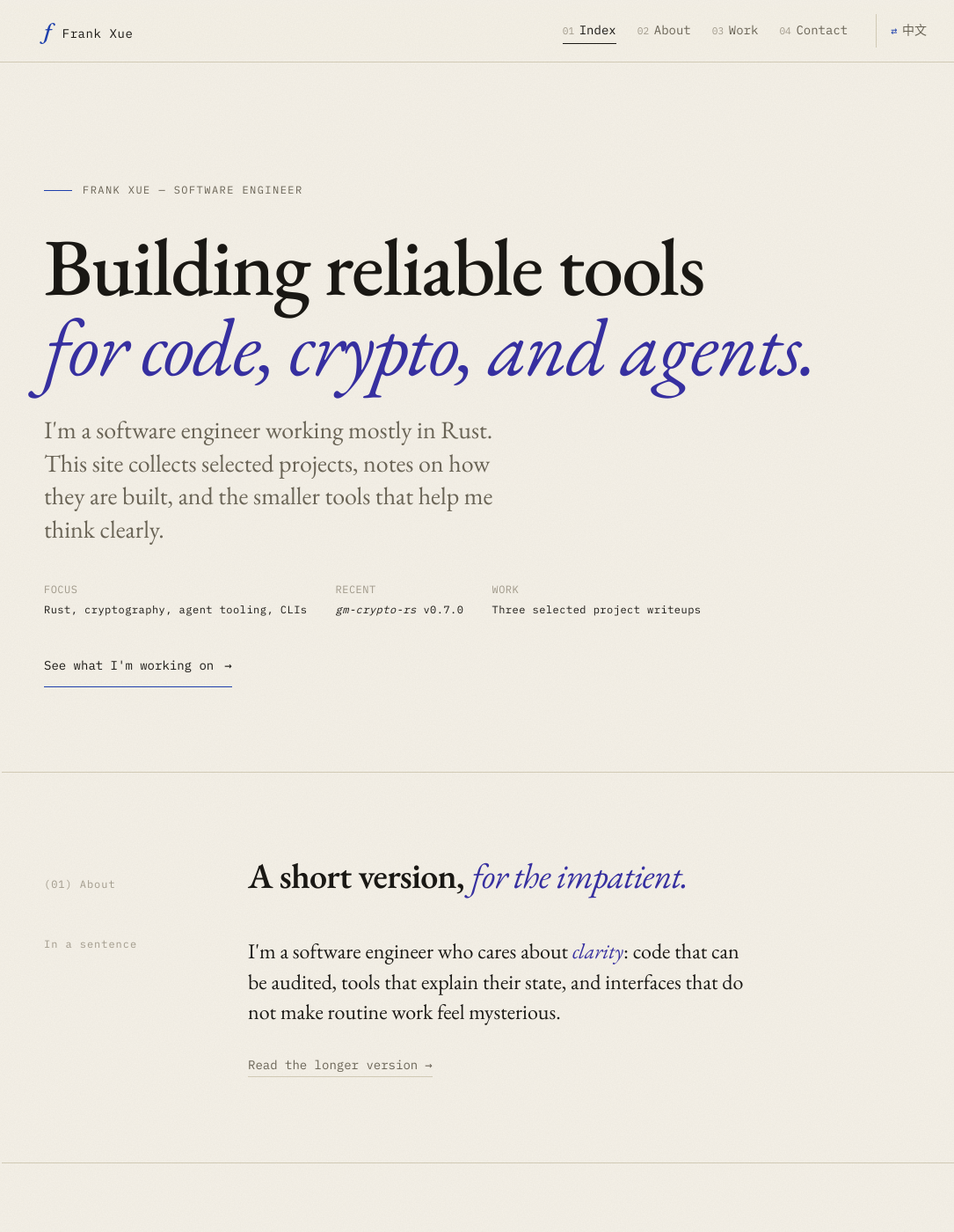
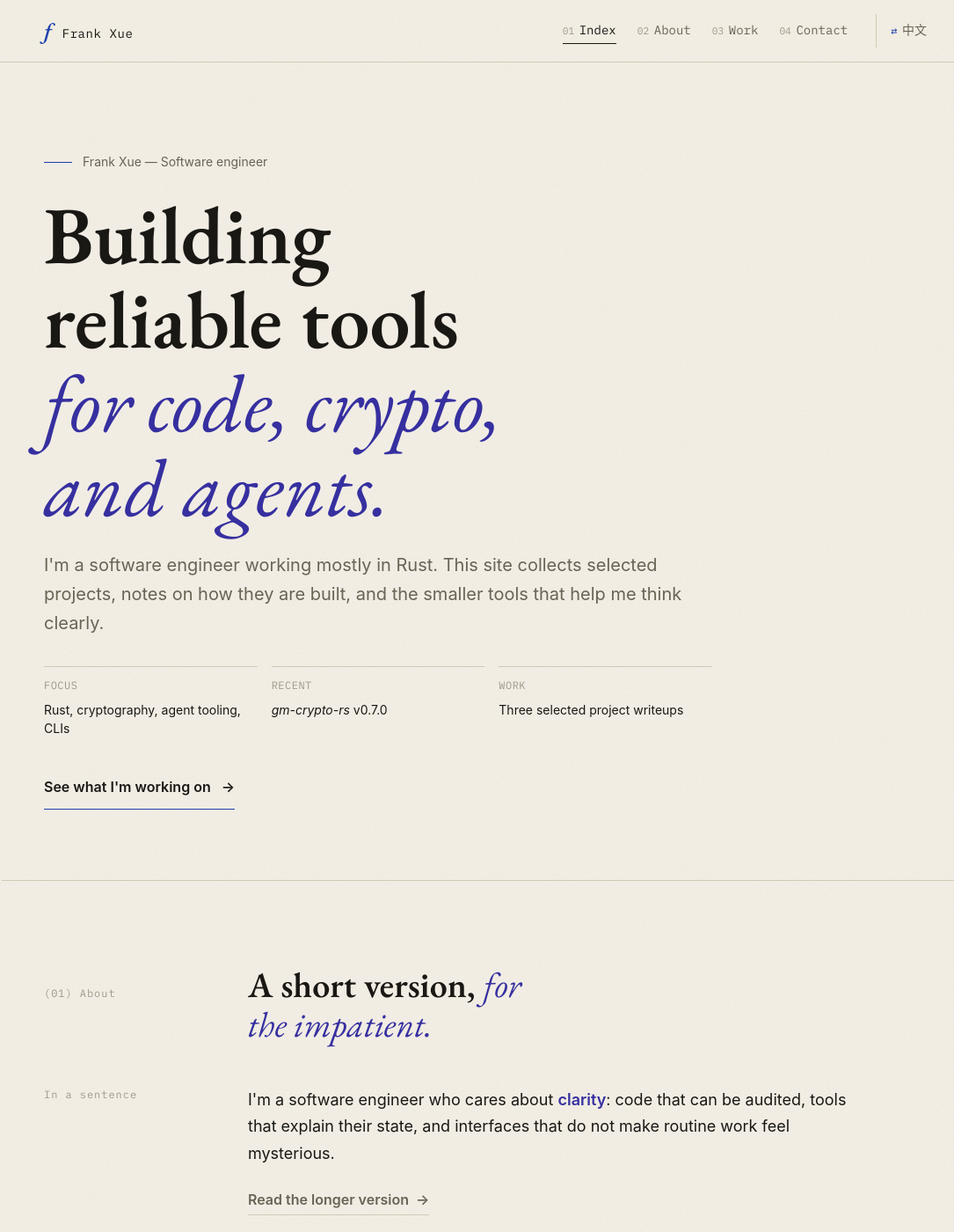
Before and after one commit to frankxue831/frankxue831.github.io, a Jekyll site: the page built from index.html, in a window 1280 px wide and 1400 px high. Shown: the whole window at 88% size, without its empty margins (88-1173 px from the left). Built offline with Jekyll 4.4.1, drawn with Linux system fonts in a browser that asks for light colours.

Commit message:
feat: tune home page readability styles

```diff
--- a/assets/css/style.css
+++ b/assets/css/style.css
@@ -398,9 +398,10 @@ body.lang-zh .page-header__lede {
     font-family: var(--serif);
     font-weight: 600;
     font-size: var(--text-4xl);
-    line-height: 1.05;
-    letter-spacing: -0.02em;
+    line-height: 1.12;
+    letter-spacing: 0;
     color: var(--fg);
+    max-width: 16ch;
 }
 .section__title em {
     font-style: italic;
@@ -421,20 +422,19 @@ body.lang-zh .page-header__lede {
    Hero (home)
    ========================================================= */
 .hero {
-    padding-block: var(--space-32) var(--space-24);
+    padding-block: var(--space-24) var(--space-20);
     position: relative;
 }
 
 .hero__eyebrow {
-    font-family: var(--mono);
-    font-size: var(--text-xs);
+    font-family: var(--sans);
+    font-size: var(--text-sm);
     color: var(--fg-muted);
-    letter-spacing: 0.12em;
-    text-transform: uppercase;
+    letter-spacing: 0;
     display: inline-flex;
     align-items: center;
     gap: var(--space-3);
-    margin-bottom: var(--space-8);
+    margin-bottom: var(--space-6);
 }
 .hero__eyebrow::before {
     content: "";
@@ -445,12 +445,13 @@ body.lang-zh .page-header__lede {
 
 .hero__title {
     font-family: var(--serif);
-    font-weight: 500;
+    font-weight: 600;
     font-size: var(--text-display);
-    line-height: 0.98;
-    letter-spacing: -0.02em;
+    line-height: 1.04;
+    letter-spacing: 0;
     color: var(--fg);
-    margin-bottom: var(--space-8);
+    max-width: 12ch;
+    margin-bottom: var(--space-6);
 }
 .hero__title em {
     font-style: italic;
@@ -460,30 +461,41 @@ body.lang-zh .page-header__lede {
 }
 
 .hero__lede {
-    font-family: var(--serif);
-    font-size: clamp(1.25rem, 2vw + 0.5rem, 1.75rem);
-    line-height: 1.35;
-    font-weight: 300;
+    font-family: var(--sans);
+    font-size: var(--text-xl);
+    line-height: 1.65;
+    font-weight: 400;
     color: var(--fg-muted);
-    max-width: 38ch;
-    margin-bottom: var(--space-10);
+    max-width: 58ch;
+    margin-bottom: var(--space-8);
 }
 
 .hero__meta {
-    display: flex;
-    flex-wrap: wrap;
-    gap: var(--space-6) var(--space-8);
-    font-family: var(--mono);
-    font-size: var(--text-xs);
+    display: grid;
+    grid-template-columns: repeat(3, minmax(0, 1fr));
+    gap: var(--space-4);
+    max-width: 760px;
+    font-family: var(--sans);
+    font-size: var(--text-sm);
     color: var(--fg-muted);
-    letter-spacing: 0.04em;
+    letter-spacing: 0;
+}
+.hero__meta div {
+    padding-top: var(--space-3);
+    border-top: 1px solid var(--rule);
 }
 .hero__meta dt {
     color: var(--fg-subtle);
     text-transform: uppercase;
-    margin-bottom: 4px;
+    font-family: var(--mono);
+    font-size: var(--text-xs);
+    letter-spacing: 0.04em;
+    margin-bottom: var(--space-2);
 }
-.hero__meta dd { color: var(--fg); }
+.hero__meta dd {
+    color: var(--fg);
+    line-height: 1.5;
+}
 .hero__meta a:hover { color: var(--accent); }
 
 /* Stagger reveal on load */
@@ -512,8 +524,9 @@ body.lang-zh .page-header__lede {
     gap: var(--space-3);
     margin-top: var(--space-8);
     padding: var(--space-3) 0;
-    font-family: var(--mono);
-    font-size: var(--text-sm);
+    font-family: var(--sans);
+    font-size: var(--text-base);
+    font-weight: 600;
     color: var(--fg);
     border-bottom: 1px solid var(--accent);
     transition: gap var(--dur) var(--ease), color var(--dur) var(--ease);
@@ -546,26 +559,34 @@ body.lang-zh .page-header__lede {
 }
 
 .preview__body {
-    font-family: var(--serif);
-    font-size: clamp(1.125rem, 1.5vw + 0.5rem, 1.5rem);
-    line-height: 1.45;
+    font-family: var(--sans);
+    font-size: var(--text-lg);
+    line-height: 1.7;
     color: var(--fg);
-    max-width: 50ch;
+    max-width: 62ch;
 }
 .preview__body p + p { margin-top: var(--space-6); }
-.preview__body em { color: var(--accent-cool); }
+.preview__body em {
+    font-style: normal;
+    font-weight: 600;
+    color: var(--accent-cool);
+}
 
 .preview__link {
     display: inline-flex;
     align-items: baseline;
     gap: var(--space-2);
-    margin-top: var(--space-8);
-    font-family: var(--mono);
-    font-size: var(--text-sm);
+    margin-top: var(--space-6);
+    font-family: var(--sans);
+    font-size: var(--text-base);
+    font-weight: 600;
     color: var(--fg-muted);
     border-bottom: 1px solid var(--rule);
     padding-bottom: 2px;
     transition: color var(--dur) var(--ease), border-color var(--dur) var(--ease);
+}
+.preview__link--section {
+    margin-top: var(--space-8);
 }
 .preview__link:hover {
     color: var(--accent);
@@ -588,10 +609,10 @@ body.lang-zh .page-header__lede {
 
 .work-list__row {
     display: grid;
-    grid-template-columns: 80px 1fr auto;
+    grid-template-columns: 88px minmax(0, 1fr) minmax(180px, auto);
     gap: var(--space-6);
     align-items: baseline;
-    padding: var(--space-6) 0;
+    padding: var(--space-5) 0;
     transition: padding var(--dur) var(--ease);
 }
 
@@ -603,28 +624,28 @@ body.lang-zh .page-header__lede {
     font-family: var(--mono);
     font-size: var(--text-xs);
     color: var(--fg-subtle);
-    letter-spacing: 0.04em;
+    letter-spacing: 0.02em;
 }
 
 .work-list__title {
-    font-family: var(--serif);
-    font-size: var(--text-2xl);
-    font-weight: 400;
+    font-family: var(--sans);
+    font-size: var(--text-xl);
+    font-weight: 600;
     color: var(--fg);
-    line-height: 1.2;
+    line-height: 1.35;
     transition: color var(--dur) var(--ease);
 }
 .work-list__item:hover .work-list__title {
     color: var(--accent);
-    font-style: italic;
 }
 
 .work-list__tags {
-    font-family: var(--mono);
-    font-size: var(--text-xs);
+    font-family: var(--sans);
+    font-size: var(--text-sm);
     color: var(--fg-muted);
     text-align: right;
-    letter-spacing: 0.04em;
+    line-height: 1.45;
+    letter-spacing: 0;
 }
 
 .work-list__note {
@@ -778,6 +799,21 @@ body.lang-zh .page-header__lede {
 .project-detail__links a:hover { color: var(--accent); }
 
 @media (max-width: 759px) {
+    .hero {
+        padding-block: var(--space-16) var(--space-12);
+    }
+    .hero__title {
+        max-width: 11ch;
+    }
+    .hero__lede {
+        font-size: var(--text-lg);
+        line-height: 1.65;
+    }
+    .hero__meta {
+        grid-template-columns: 1fr;
+        gap: var(--space-4);
+    }
+
     .work-list__row {
         grid-template-columns: 1fr;
         gap: var(--space-2);
```
